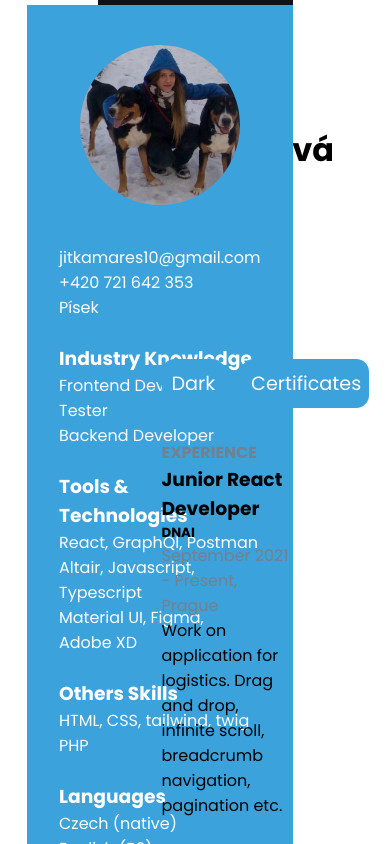
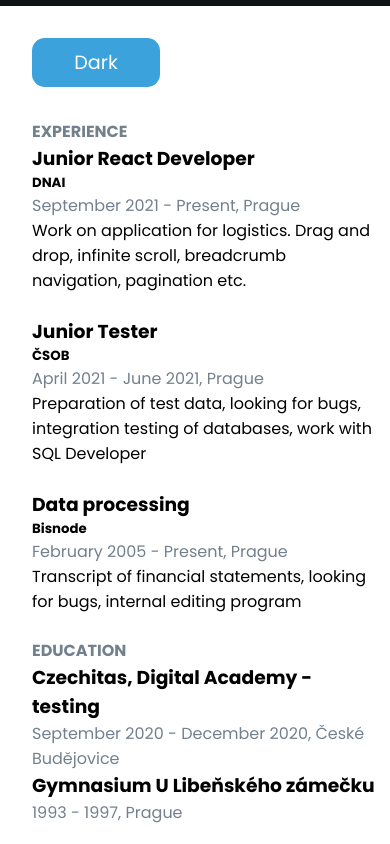
Before and after one commit to JiMare/resume, a React (Create React App) app: page / in a window 390 px wide. Shown: the top 844 px of the page. Built offline with nearby package versions, Linux system fonts and the light colour scheme.

Commit message:
mobile version

```diff
--- a/src/App.js
+++ b/src/App.js
@@ -3,7 +3,7 @@ import { Resume } from "./components/Resume";
 
 function App() {
   return (
-    <div className="App">
+    <div className="app">
       <Resume />
     </div>
   );
--- a/src/components/Main.jsx
+++ b/src/components/Main.jsx
@@ -24,7 +24,7 @@ export const Main = () => {
           <button className="button" onClick={toggleDark}>
             {label}
           </button>
-          <button className="button" onClick={toggleCV}>
+          <button className="button button-cv" onClick={toggleCV}>
             {secondLabel}
           </button>
         </div>
--- a/src/components/Resume.jsx
+++ b/src/components/Resume.jsx
@@ -8,10 +8,13 @@ export const Resume = () => {
   return (
     <div className="resume">
       <BlackLine />
-      <Header name="Jitka Marešová" role="Junior React Developer" />
-      <Aside />
-      <Main />
-      <BlackLine />
+      <div className="resume__container">
+        <div className="resume__left-container">
+          <Header name="Jitka Marešová" role="Junior React Developer" />
+          <Main />
+        </div>
+        <Aside />
+      </div>
     </div>
   );
 }
--- a/src/index.css
+++ b/src/index.css
@@ -18,8 +18,25 @@ ul {
   list-style: none;
 }
 
-.App {
+.app {
   height: 100vh;
+}
+
+.resume {
+  margin: 0 auto;
+}
+
+.resume__container {
+  display: flex;
+  flex-direction: column;
+}
+
+.resume__left-container {
+  flex-basis: 100%;
+}
+
+.main-container {
+  padding: 2rem 0.8rem 3rem 2rem;
 }
 
 .line {
@@ -29,6 +46,7 @@ ul {
 
 .header {
   background-color: #b8f2e6;
+  display: none;
 }
 
 .headers {
@@ -51,9 +69,6 @@ h2 {
   padding-left: 2rem;
   padding-right: 2rem;
   padding-bottom: 3rem;
-  position: absolute;
-  right: 0;
-  top: 5px;
   height: 100%;
 }
 
@@ -91,14 +106,6 @@ section > a {
   margin-right: 1rem;
 }
 
-.main-container {
-  max-width: 31rem;
-  padding-left: 4rem;
-  padding-top: 2rem;
-  padding-bottom: 5.5rem;
-  position: relative;
-}
-
 .job {
   margin-bottom: 1.5rem;
 }
@@ -130,15 +137,13 @@ h4,
   background-color: #b8f2e6;
 }
 
+.button-cv {
+  display: none;
+}
+
 .dark {
   background-color: #101214;
   color: #ffff;
-}
-
-.resume {
-  max-width: 50%;
-  position: relative;
-  margin: 0 auto;
 }
 
 .gallery img {
@@ -151,3 +156,24 @@ h4,
   left: 11.5rem;
   transform: scale(2, 3);
 }
+
+@media screen and (min-width: 1588px) {
+  .header {
+    display: block;
+  }
+  .resume {
+    max-width: 50%;
+    margin: 0 auto;
+  }
+
+  .main-container {
+    max-width: 31rem;
+    padding-left: 4rem;
+    padding-top: 2rem;
+    padding-bottom: 5.5rem;
+  }
+
+  .button-cv {
+    display: block;
+  }
+}
```
